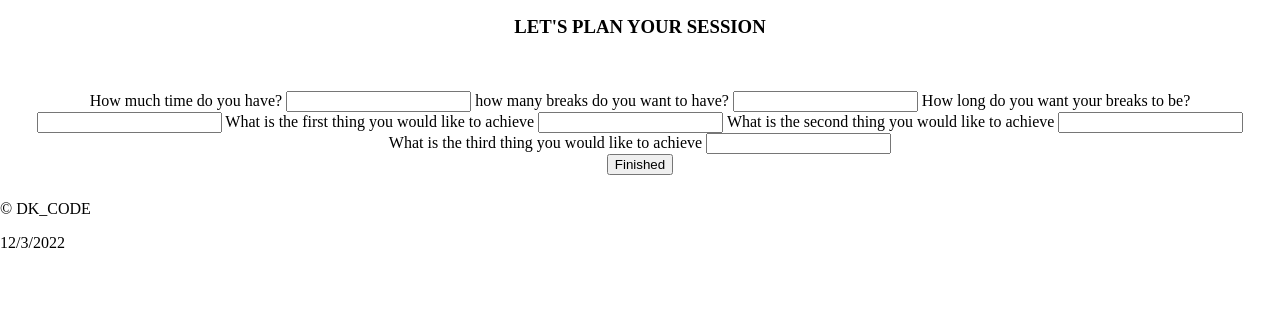
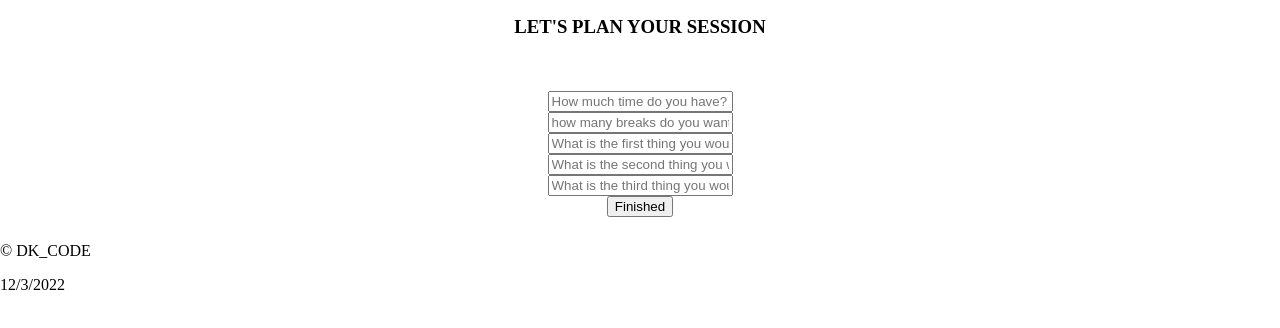
Before and after one commit to PHousden/Student-Planner, a plain HTML site: page src/main.html in a window 1280 px wide. Shown: the part 120-448 px from the top of the page. Drawn offline with Linux system fonts and the light colour scheme.

Commit message:
Delect the <lable> and put the text in placeholder.

```diff
--- a/src/main.html
+++ b/src/main.html
@@ -22,18 +22,25 @@
 
     <main>
       <form class="form">
-        <label>How much time do you have?</label>
-        <input type="text" />
-        <label>how many breaks do you want to have?</label>
-        <input type="text" />
-        <label>How long do you want your breaks to be?</label>
-        <input type="text" />
-        <label>What is the first thing you would like to achieve</label>
-        <input type="text" />
-        <label>What is the second thing you would like to achieve</label>
-        <input type="text" />
-        <label>What is the third thing you would like to achieve</label>
-        <input type="text" /><br />
+          <div>
+            <input type="text" placeholder="How much time do you have?"/>
+          </div>
+
+          <div>
+            <input type="text" placeholder="how many breaks do you want to have?" /><br>
+          </div>
+
+          <div>
+            <input type="text" placeholder="What is the first thing you would like to achieve" />
+          </div>
+
+          <div>
+            <input type="text" placeholder="What is the second thing you would like to achieve?"/>
+          </div>
+
+          <div>
+            <input type="text" placeholder="What is the third thing you would like to achieve" />
+          </div>
       </form>
 
       <div class="button">
```
